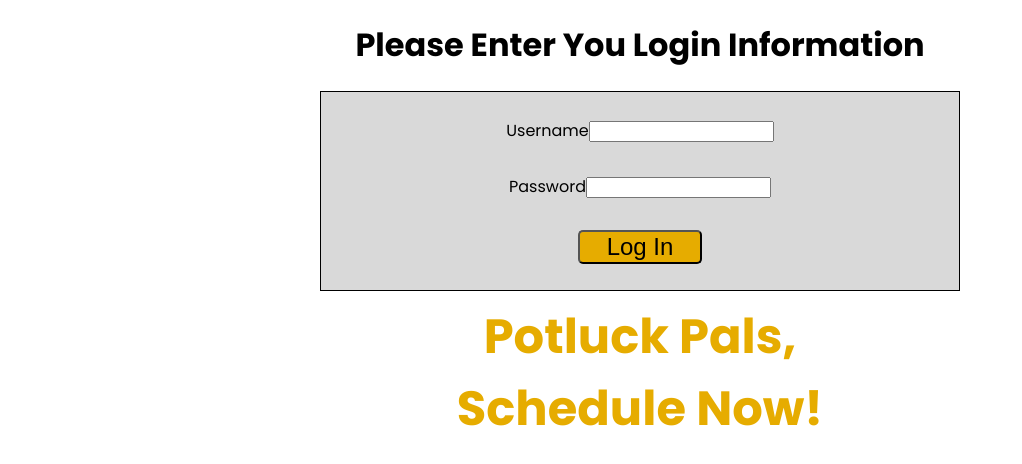
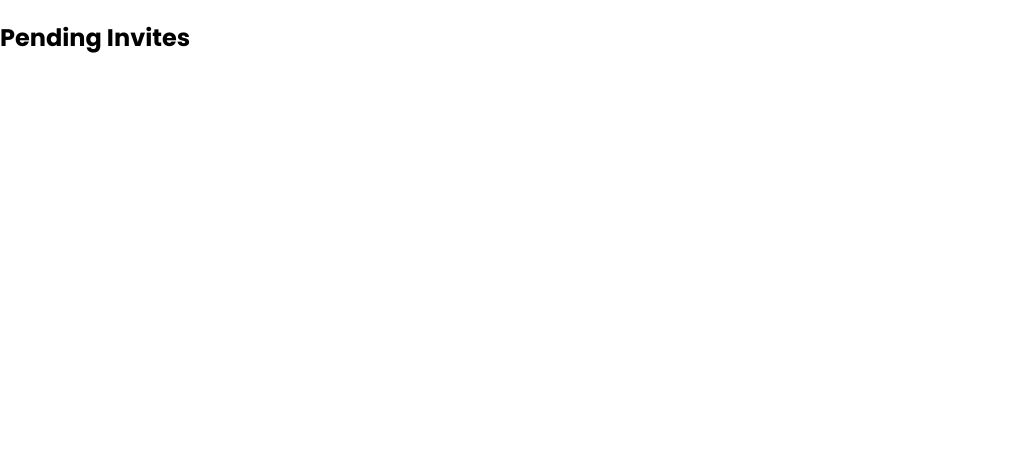
Before and after one commit to 19jlevitre/front-end2, a React (Create React App) app in the folder potluck-planner/: page /login in a window 1280 px wide. Shown: the top 464 px of the page, without its empty margins (0-1022 px from the left). Built offline with nearby package versions, Linux system fonts and the light colour scheme.

Commit message:
profile page

```diff
--- /dev/null
+++ b/potluck-planner/src/Components/Profile.js
@@ -0,0 +1,8 @@
+import React from "react";
+
+export default function Profile (){
+    return(
+        <h2>Pending Invites</h2>
+
+    )
+}
--- a/potluck-planner/src/index.js
+++ b/potluck-planner/src/index.js
@@ -3,12 +3,12 @@ import ReactDOM from 'react-dom';
 import './index.css';
 import App from './App';
 import reportWebVitals from './reportWebVitals';
-
+import Profile from './Components/Profile'
 
 
 ReactDOM.render(
   <React.StrictMode>
-    <App />
+    <Profile />
   </React.StrictMode>,
   document.getElementById('root')
 );
```
